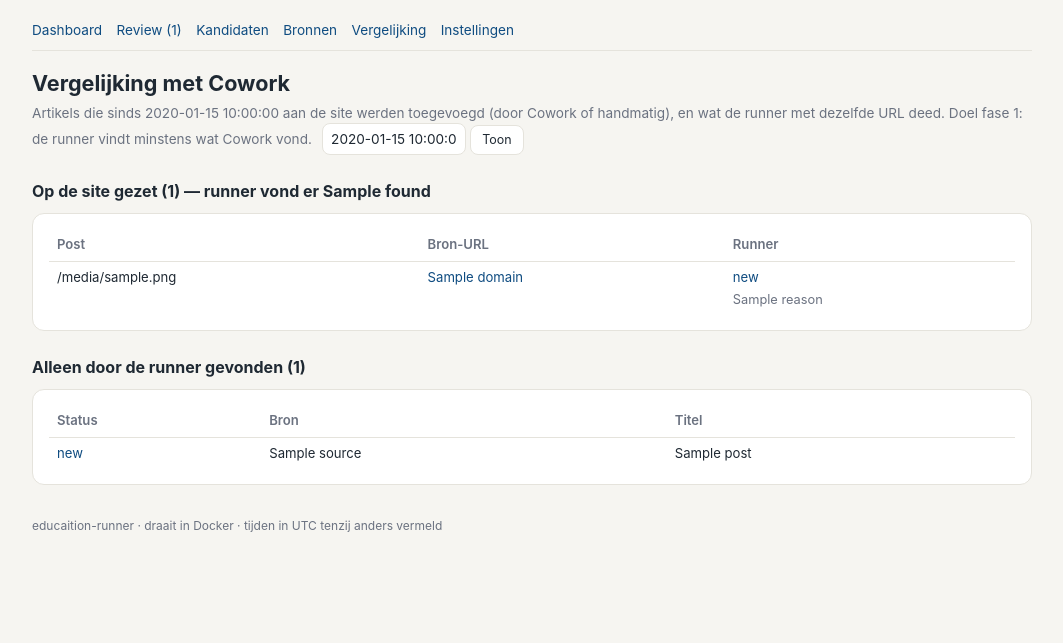
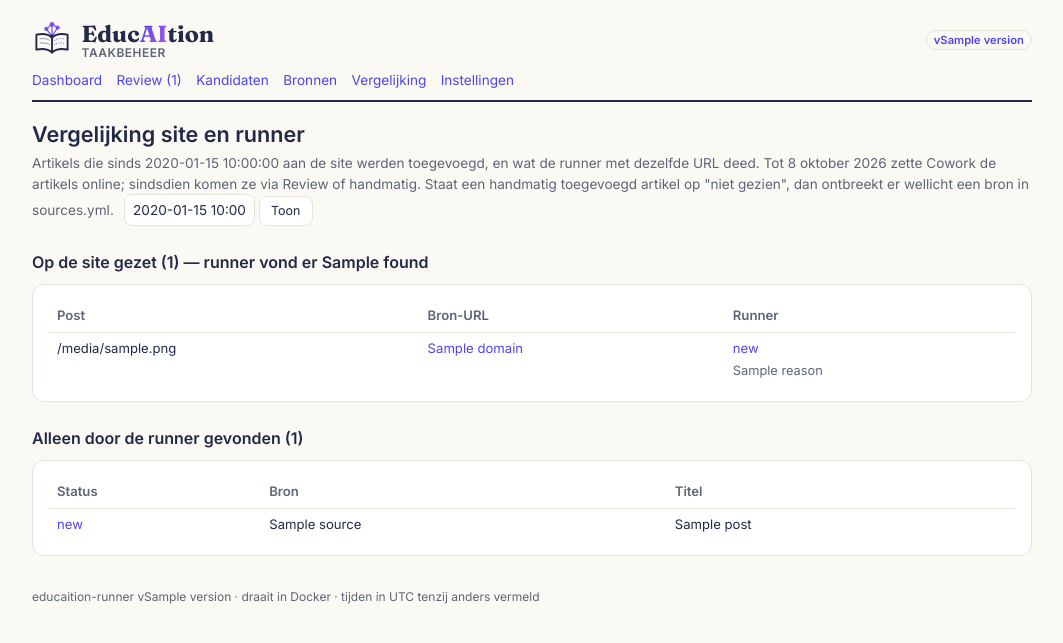
Before and after one commit to rvanbruggen/educaition-runner, a Python web app: template app/templates/compare.html in a window 1280 px wide. Shown: the top 643 px of the page, without its empty margins (108-1171 px from the left). Run offline with Jinja, Linux system fonts and the light colour scheme; the template is opened without the code that fills it: most values are stand-ins (such as "Sample title", 1, 10 or a date in 2020).

Commit message:
v2.0.0: site branding, version number, Sunday schedule fix
- Layout: EducAItion logo (from the site repo), site palette and Fraunces
  title, version badge in the header and footer; /health reports the version
- app/version.py holds the version (2.0.0)
- tasks.yml: Sunday crons as "sun" — APScheduler reads weekday 0 as Monday,
  so the digests were scheduled for Monday
- Review/Vergelijking/README: Cowork stopped publishing on 2026-10-08

Co-Authored-By: Claude Opus 5.5 <noreply@anthropic.com>

```diff
--- a/app/templates/base.html
+++ b/app/templates/base.html
@@ -4,18 +4,31 @@
 <meta charset="utf-8">
 <meta name="viewport" content="width=device-width, initial-scale=1">
 <title>{% block title %}EducAItion Taakbeheer{% endblock %}</title>
+<link rel="icon" type="image/svg+xml" href="/static/logo.svg">
+<link rel="preconnect" href="https://fonts.googleapis.com">
+<link rel="preconnect" href="https://fonts.gstatic.com" crossorigin>
+<link href="https://fonts.googleapis.com/css2?family=Fraunces:opsz,wght@9..144,700&family=Inter:wght@400;600&display=swap" rel="stylesheet">
 <style>
-  :root{--bg:#f6f5f1;--card:#fff;--text:#1f2933;--muted:#6b7280;--line:#e5e3dc;
+  :root{--bg:#fbf9f4;--card:#fff;--text:#232946;--muted:#5f6577;--line:#e7e3d8;
     --ok:#1a7f4b;--ok-bg:#e3f3ea;--warn:#a05a00;--warn-bg:#fdf0dc;
-    --err:#b3261e;--err-bg:#fbe7e6;--late:#5b5f66;--late-bg:#ececec;--accent:#0f4c81;}
+    --err:#b3261e;--err-bg:#fbe7e6;--late:#5b5f66;--late-bg:#ececec;--accent:#4f46e5;--accent-2:#a855f7;}
   @media (prefers-color-scheme: dark){:root{--bg:#15171a;--card:#1f2226;--text:#e8e6e1;
     --muted:#9aa0a6;--line:#33373d;--ok:#5dc389;--ok-bg:#173226;--warn:#e0a458;--warn-bg:#33270f;
-    --err:#e5756e;--err-bg:#361715;--late:#a0a4ab;--late-bg:#26292d;--accent:#7fb2e5;}}
+    --err:#e5756e;--err-bg:#361715;--late:#a0a4ab;--late-bg:#26292d;--accent:#a5b4fc;--accent-2:#d8b4fe;}}
   *{box-sizing:border-box} body{background:var(--bg);color:var(--text);
-    font:16px/1.5 -apple-system,"Segoe UI",Roboto,sans-serif;margin:0;padding:1.25rem 1rem;}
+    font:16px/1.5 Inter,-apple-system,"Segoe UI",Roboto,sans-serif;margin:0;padding:1.25rem 1rem;}
   main{max-width:{% block width %}760px{% endblock %};margin:0 auto;} h1{font-size:1.35rem;margin:0 0 .2rem;}
+  .brand{display:flex;align-items:center;gap:.6rem;margin-bottom:.6rem;color:var(--text);}
+  .brand:hover{text-decoration:none;} .logo{display:block;flex:none;}
+  .brand-title{font-family:Fraunces,Georgia,serif;font-size:1.45rem;font-weight:700;line-height:1.1;}
+  .brand-title .ai{background:linear-gradient(120deg,var(--accent),var(--accent-2));
+    -webkit-background-clip:text;background-clip:text;color:transparent;}
+  .brand-sub{display:block;font-family:Inter,sans-serif;font-size:.75rem;font-weight:600;
+    color:var(--muted);letter-spacing:.04em;text-transform:uppercase;}
+  .version{font-size:.7rem;font-weight:600;color:var(--accent);border:1px solid var(--line);
+    border-radius:999px;padding:.05rem .45rem;margin-left:auto;font-variant-numeric:tabular-nums;}
   nav{display:flex;flex-wrap:wrap;gap:.25rem .9rem;font-size:.85rem;margin-bottom:1rem;
-    padding-bottom:.6rem;border-bottom:1px solid var(--line);}
+    padding-bottom:.6rem;border-bottom:2px solid var(--text);}
   nav a.on{font-weight:600;color:var(--text);}
   .sub{color:var(--muted);font-size:.85rem;margin-bottom:1.25rem;}
   .card{background:var(--card);border:1px solid var(--line);border-radius:12px;
@@ -58,6 +71,11 @@
 </head>
 <body>
 <main>
+  <a class="brand" href="/">
+    {% include "_logo.svg" %}
+    <span class="brand-title">Educ<span class="ai">AI</span>tion<span class="brand-sub">Taakbeheer</span></span>
+    <span class="version">v{{ version }}</span>
+  </a>
   <nav>
     {% set here = active|default('') %}
     <a href="/" class="{{ 'on' if here=='dash' }}">Dashboard</a>
@@ -69,7 +87,7 @@
   </nav>
   {% if flash %}<div class="flash">{{ flash }}</div>{% endif %}
   {% block content %}{% endblock %}
-  <footer>educaition-runner &middot; draait in Docker &middot; tijden in UTC tenzij anders vermeld</footer>
+  <footer>educaition-runner v{{ version }} &middot; draait in Docker &middot; tijden in UTC tenzij anders vermeld</footer>
 </main>
 </body>
 </html>
--- a/app/templates/compare.html
+++ b/app/templates/compare.html
@@ -2,10 +2,11 @@
 {% block title %}Vergelijking — EducAItion{% endblock %}
 {% block width %}1000px{% endblock %}
 {% block content %}
-  <h1>Vergelijking met Cowork</h1>
-  <div class="sub">Artikels die sinds {{ since }} aan de site werden toegevoegd (door Cowork of
-    handmatig), en wat de runner met dezelfde URL deed. Doel fase 1: de runner vindt minstens wat
-    Cowork vond. <form method="get" action="/compare" style="margin-left:.4rem">
+  <h1>Vergelijking site en runner</h1>
+  <div class="sub">Artikels die sinds {{ since }} aan de site werden toegevoegd, en wat de runner
+    met dezelfde URL deed. Tot 8 oktober 2026 zette Cowork de artikels online; sindsdien komen ze
+    via Review of handmatig. Staat een handmatig toegevoegd artikel op "niet gezien", dan ontbreekt
+    er wellicht een bron in sources.yml. <form method="get" action="/compare" style="margin-left:.4rem">
       <input type="text" name="since" value="{{ since }}" size="10"> <button>Toon</button></form></div>
 
   <h2>Op de site gezet ({{ site_rows|length }}) — runner vond er {{ found }}</h2>
--- a/app/templates/dashboard.html
+++ b/app/templates/dashboard.html
@@ -1,6 +1,6 @@
 {% extends "base.html" %}
 {% block content %}
-  <h1>EducAItion Taakbeheer</h1>
+  <h1>Dashboard</h1>
   <div class="sub">Kosten deze maand: ${{ "%.2f"|format(month_cost) }} &middot;
     <a href="/">vernieuwen</a></div>
 
@@ -8,7 +8,7 @@
   <div class="card">
     <div class="row">
       <span class="tname">{{ t.name }}</span>
-      {% if t.mode == 'off' %}<span class="badge b-late">Uit (draait in Cowork)</span>
+      {% if t.mode == 'off' %}<span class="badge b-late">Uit</span>
       {% elif t.mode == 'shadow' %}<span class="badge b-warn">Schaduw</span>{% endif %}
       {% if t.running %}<span class="badge b-late">Bezig&hellip;</span>
       {% elif not t.enabled %}<span class="badge b-late">Gepauzeerd</span>
--- a/app/templates/review.html
+++ b/app/templates/review.html
@@ -5,7 +5,8 @@
   <h1>Review</h1>
   <div class="sub">Artikels die de validatie doorstonden en wachten op publicatie.
     {% if mode == 'shadow' %}De artikelscan staat in <strong>schaduwmodus</strong>: niets gaat
-    vanzelf online. Let op: Cowork draait nog parallel, dus publiceer hier alleen wat Cowork gemist heeft.
+    vanzelf online. Cowork publiceert sinds 8 oktober 2026 geen artikels meer, dus wat je hier
+    niet publiceert, komt niet op de site.
     {% else %}De artikelscan publiceert zelf (max. 6 per run); wat hier staat wacht op de volgende run.{% endif %}</div>
 
   {% if not items %}<div class="card meta">De wachtrij is leeg.</div>{% endif %}
--- /dev/null
+++ b/app/version.py
@@ -0,0 +1,2 @@
+"""Version of the runner, shown in the web UI footer and on /health."""
+__version__ = "2.0.0"
```
Also changed, not shown: app/main.py (+6 -1 lines), tasks/tasks.yml (+6 -5 lines), README.md, app/static/logo.svg (added), app/templates/_logo.svg (added).
